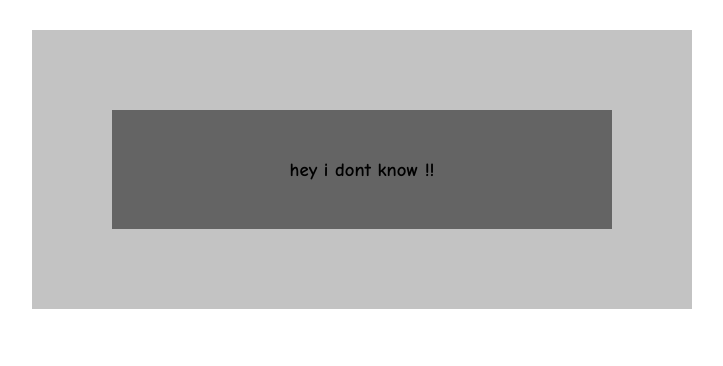
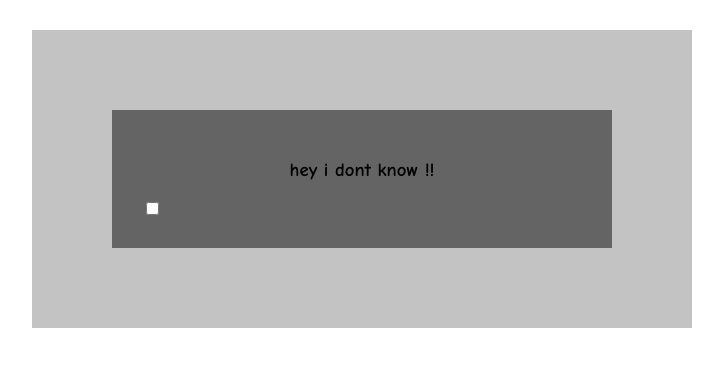
Before and after one commit to jack-joniur/learn, a plain HTML site: page index.html in a window 1280 px wide. Shown: the whole page, without its empty margins (278-1001 px from the left). Drawn offline with Linux system fonts and the light colour scheme.

Commit message:
add input at index.html

```diff
--- a/index.html
+++ b/index.html
@@ -12,6 +12,7 @@
             <h1>
                 hey i dont know !!
             </h1>
+            <input type="checkbox" name="" id="" />
         </section>
     </section>
 </body>
```
